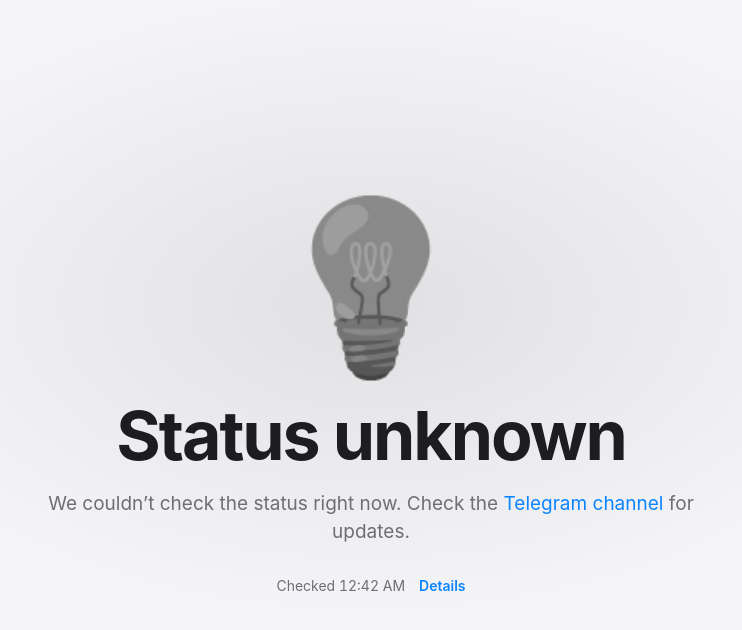
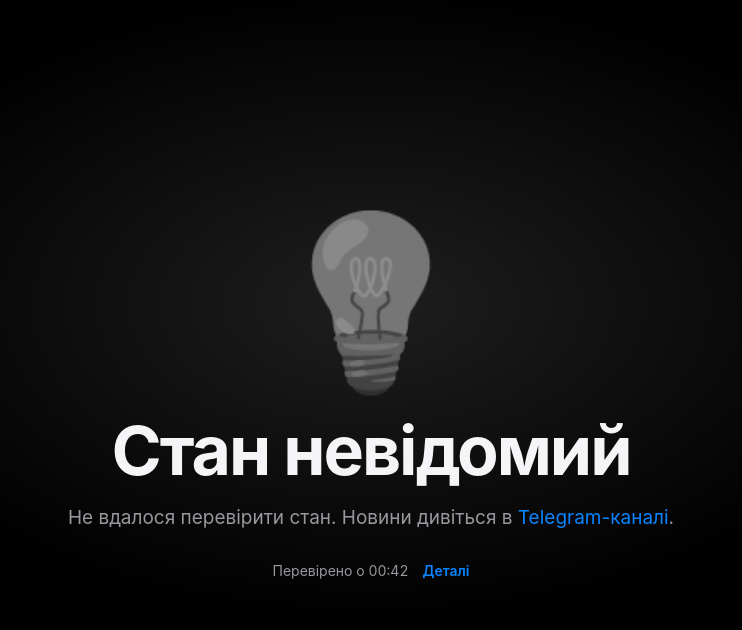
Before and after one commit to Romashkaa/power-status, a plain HTML site: page index.html in a window 1280 px wide. Shown: the whole page, without its empty margins (269-1011 px from the left). Drawn offline with Linux system fonts and the light colour scheme; no server answers.

Commit message:
Update index.html for Ukrainian localization

```diff
--- a/index.html
+++ b/index.html
@@ -1,30 +1,21 @@
 <!DOCTYPE html>
-<html lang="en">
+<html lang="uk">
 <head>
 <meta charset="utf-8">
+<meta name="color-scheme" content="dark">
+<meta name="theme-color" content="#000000">
 <meta name="viewport" content="width=device-width, initial-scale=1, viewport-fit=cover">
-<title>Power status</title>
+<title>Стан світла</title>
 <style>
 :root {
-  --bg: #f5f5f7;
-  --fg: #1d1d1f;
-  --muted: #6e6e73;
+  --bg: #000000;
+  --fg: #f5f5f7;
+  --muted: #98989f;
   --accent: #0a84ff;
-  --yellow: #ffcc00;
-  --orange: #ff9500;
-  --gray: #8e8e93;
-  color-scheme: light dark;
-}
-
-@media (prefers-color-scheme: dark) {
-  :root {
-    --bg: #000000;
-    --fg: #f5f5f7;
-    --muted: #98989f;
-    --yellow: #ffd60a;
-    --orange: #ff9f0a;
-    --gray: #98989d;
-  }
+  --yellow: #ffd60a;
+  --orange: #ff9f0a;
+  --gray: #98989d;
+  color-scheme: dark;
 }
 
 * { box-sizing: border-box; }
@@ -127,12 +118,12 @@ a:hover { text-decoration: underline; }
 <body>
 <main>
   <div class="hero" id="hero" data-state="loading">
-    <div class="bulb" id="bulb" role="img" aria-label="Light bulb">💡</div>
-    <h1 class="big" id="title">Checking…</h1>
-    <p class="lead" id="msg" aria-live="polite">Checking if there is power at home.</p>
+    <div class="bulb" id="bulb" role="img" aria-label="Лампочка">💡</div>
+    <h1 class="big" id="title">Перевіряємо…</h1>
+    <p class="lead" id="msg" aria-live="polite">Перевіряємо, чи є світло вдома.</p>
     <div class="meta">
       <span id="time"></span>
-      <a href="https://quietpulse.xyz/status/2ef55dc4-ca03-463c-84ec-c39269c26345">Details</a>
+      <a href="https://quietpulse.xyz/status/2ef55dc4-ca03-463c-84ec-c39269c26345">Деталі</a>
     </div>
   </div>
 </main>
@@ -170,11 +161,11 @@ function supervisorStopped() {
 }
 
 var UI = {
-  loading: ["Checking…", "Checking if there is power at home."],
-  on:      ["Power is on", "The server is running, so there is power at home."],
-  off:     ["Power is out", 'Most likely there is no power at home. You can see the exact time it went out in the <a href="' + CH + '">Telegram channel</a>.'],
-  planned: ["Can’t tell right now", 'The server was turned off on purpose, so its status says nothing about the power. Details are in the <a href="' + CH + '">Telegram channel</a>.'],
-  unknown: ["Status unknown", 'We couldn’t check the status right now. Check the <a href="' + CH + '">Telegram channel</a> for updates.']
+  loading: ["Перевіряємо…", "Перевіряємо, чи є світло."],
+  on:      ["Світло є", "Сервер працює, отже світло є."],
+  off:     ["Світла немає", 'Імовірно, вдома немає світла. Точний час, коли воно зникло, можна побачити в <a href="' + CH + '">Telegram-каналі</a>.'],
+  planned: ["Наразі не можна сказати", 'Сервер вимкнули на обслуговування. Подробиці — в <a href="' + CH + '">Telegram-каналі</a>.'],
+  unknown: ["Стан невідомий", 'Не вдалося перевірити стан. Новини дивіться в <a href="' + CH + '">Telegram-каналі</a>.']
 };
 
 function state() {
@@ -189,7 +180,7 @@ function render() {
   $("hero").dataset.state = st;
   $("title").textContent = ui[0];
   $("msg").innerHTML = ui[1];
-  $("time").textContent = checkedAt ? "Checked " + checkedAt : "";
+  $("time").textContent = checkedAt ? "Перевірено о " + checkedAt : "";
 }
 
 function loadServer() {
@@ -201,7 +192,7 @@ function loadServer() {
     .catch(function () { server = "unknown"; })
     .finally(function () {
       clearTimeout(timer);
-      checkedAt = new Date().toLocaleTimeString([], { hour: "2-digit", minute: "2-digit" });
+      checkedAt = new Date().toLocaleTimeString("uk-UA", { hour: "2-digit", minute: "2-digit" });
       render();
     });
 }
```
